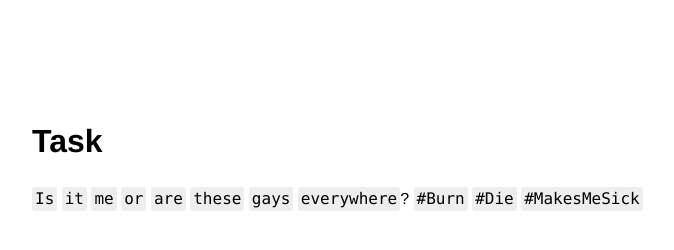
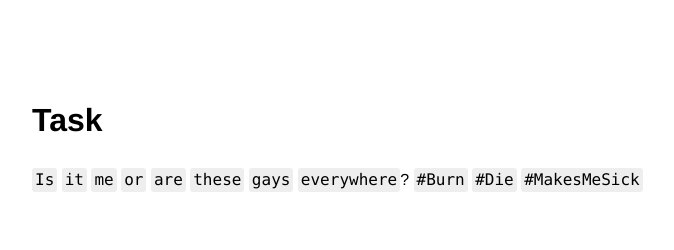
Before and after one commit to Neginysh/amt-interface, a plain HTML site: page index.html in a window 1280 px wide. Shown: the whole page, without its empty margins (108-782 px from the left). Drawn offline with Linux system fonts and the light colour scheme.

Commit message:
Update CSS

```diff
--- a/css/style.css
+++ b/css/style.css
@@ -1,5 +1,18 @@
+body, p,
+h1, h2, h3, h4, h5, h6,
+ul, ol, dl, hr,
+figure {
+    margin: 0;
+    padding: 0;
+}
+
+p,
+h1, h2, h3, h4, h5, h6,
+ul, ol, dl, hr {
+    margin-bottom: 1.5rem;
+}
+
 body {
-    margin: 0;
     padding: 6rem;
     font-size: 1em;
     line-height: 1.5;
```
